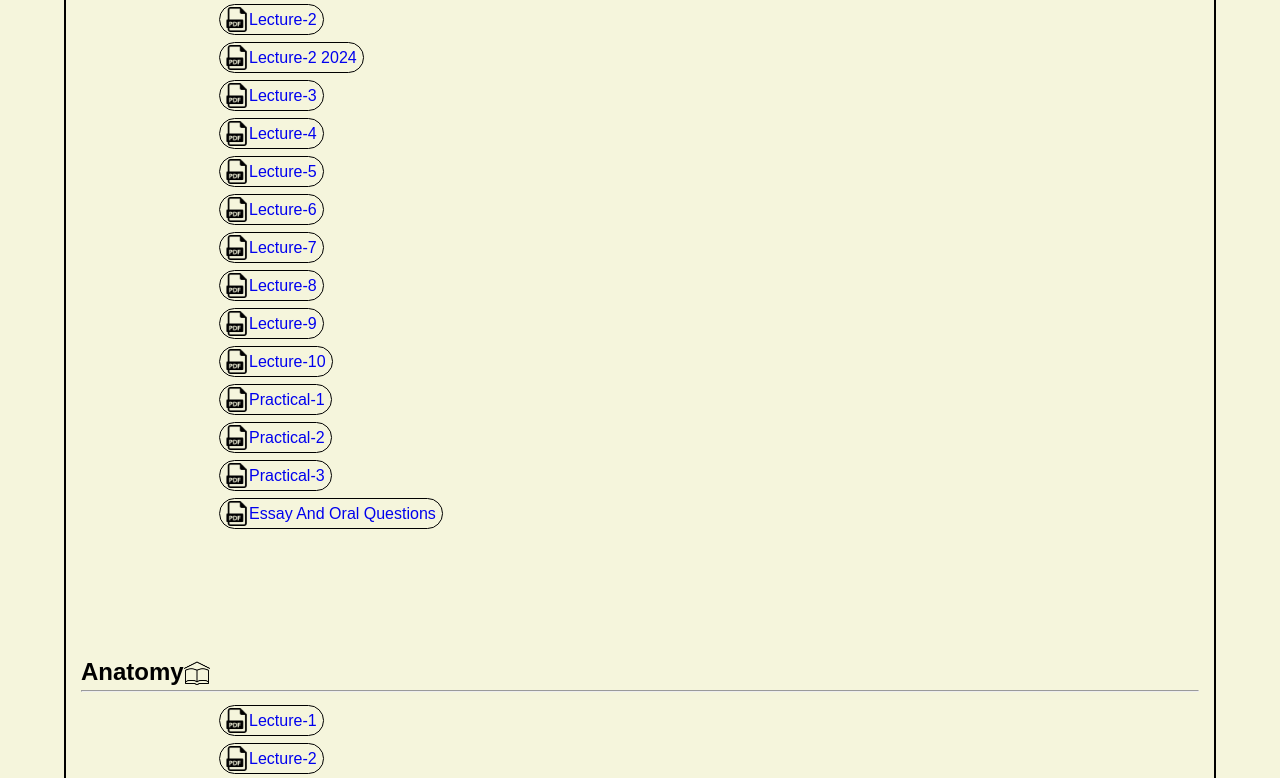
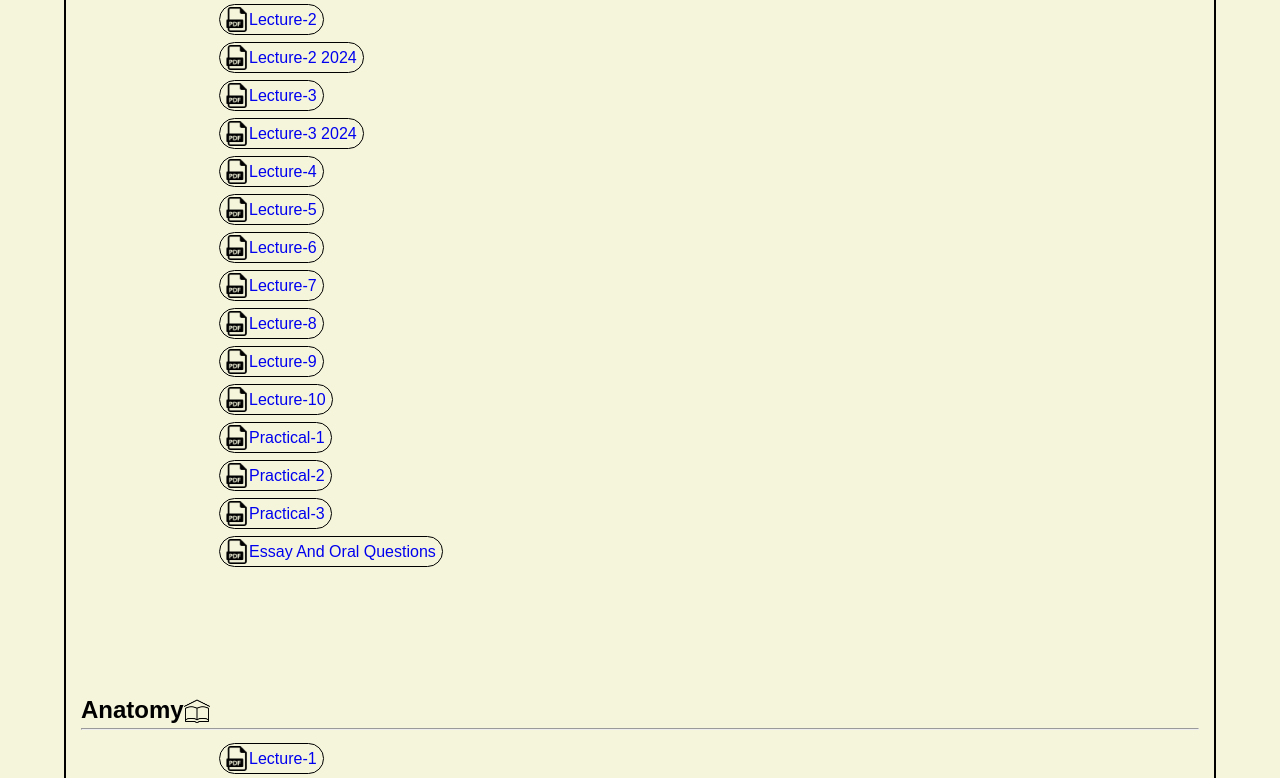
Before and after one commit to hu-lectures-abdo/1st-sem-one, a plain HTML site: page index.html in a window 1280 px wide. Shown: the part 3630-4408 px from the top of the page. Drawn offline with Linux system fonts and the light colour scheme.

Commit message:
Update index.html

```diff
--- a/index.html
+++ b/index.html
@@ -175,6 +175,7 @@
                                   <span class="lucture"><a href="https://drive.google.com/file/d/1J807WHaWHiw7_naXFDrj3pqNEKa5g98F/view?usp=drive_link" class="lucture-link">lecture-2</a></span>
                                   <span class="lucture"><a href="https://drive.google.com/file/d/1A-3oWbnfJQxxMYfhRDyuE8XQ_Jttv66Z/view?usp=drivesdk" class="lucture-link">lecture-2 2024</a></span>
                                   <span class="lucture"><a href="https://drive.google.com/file/d/1TJOiafHk1UY6uZZKgGAAwPq3JBp6m-ZB/view?usp=drive_link" class="lucture-link">lecture-3</a></span>
+                                  <span class="lucture"><a href="https://drive.google.com/file/d/1C48qEikkKt6_e4XYXwx-jakKXP-WFJip/view?usp=drivesdk" class="lucture-link">lecture-3 2024</a></span>
                                   <span class="lucture"><a href="https://drive.google.com/file/d/1ZdlEKGS8lCx0PEDSqh3MgbKHhi2fJUWt/view?usp=sharing" class="lucture-link">lecture-4</a></span>
                                   <span class="lucture"><a href="https://drive.google.com/file/d/1g2L6MstOm26DZczS4jgB_w9-6zE8Pjd8/view?usp=sharing" class="lucture-link">lecture-5</a></span>
                                   <span class="lucture"><a href="https://drive.google.com/file/d/1A3jpfaFSGFj-fFWmADpwkny3owum6tZM/view?usp=drivesdk" class="lucture-link">lecture-6</a></span>
```
